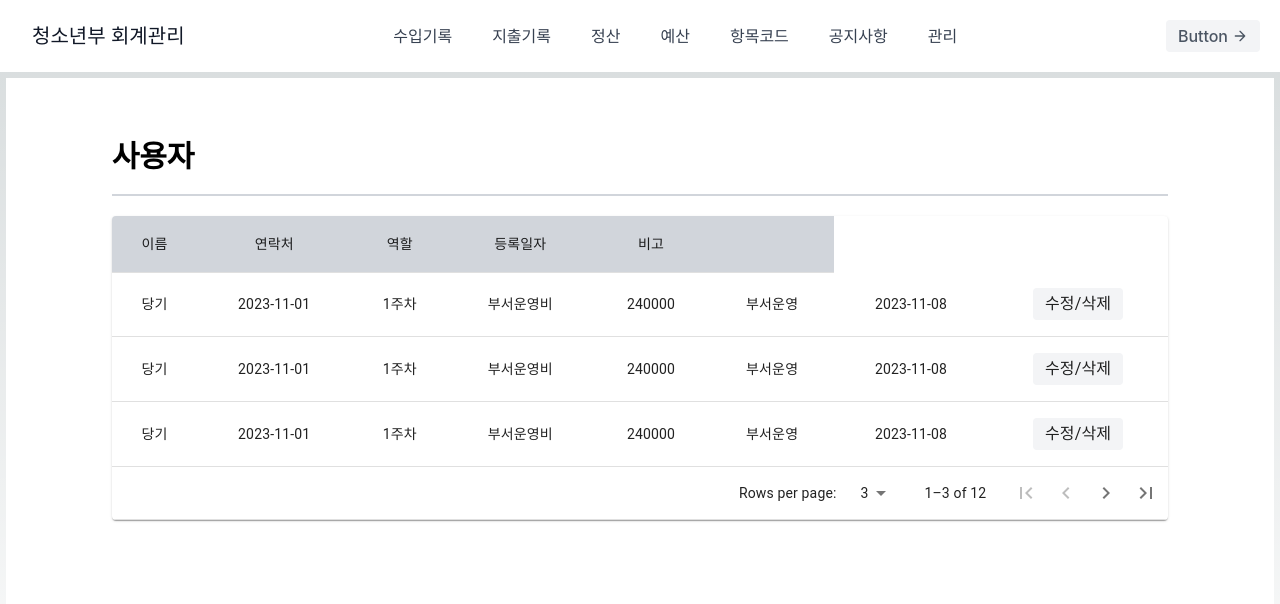
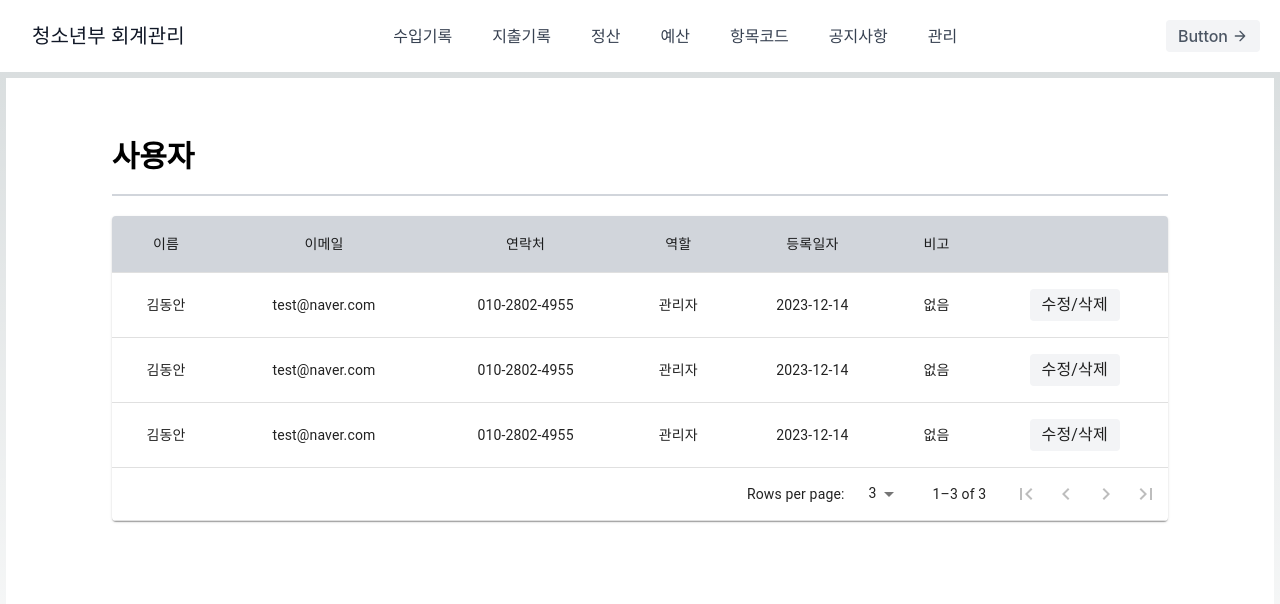
Before and after one commit to AMeaningfulStar/Accounting, a Next.js app: page /management in a window 1280 px wide. Shown: the top 604 px of the page. Built offline with nearby package versions, Linux system fonts and the light colour scheme.

Commit message:
FEAT: Managment Table 및 Page 퍼블리싱
23.12.14

- 관리자(Managment) Page와 그 안에 Table 퍼블리싱
- 임시 데이터로 데이터 테이블 노출

```diff
--- /dev/null
+++ b/components/Contents/Main/ManagmentTable.tsx
@@ -0,0 +1,255 @@
+import React, { useState } from "react";
+import Table from "@mui/material/Table";
+import TableBody from "@mui/material/TableBody";
+import TableCell from "@mui/material/TableCell";
+import TableContainer from "@mui/material/TableContainer";
+import TableHead from "@mui/material/TableHead";
+import TableRow from "@mui/material/TableRow";
+import Paper from "@mui/material/Paper";
+import { useTheme } from "@mui/material/styles";
+import Box from "@mui/material/Box";
+import TableFooter from "@mui/material/TableFooter";
+import TablePagination from "@mui/material/TablePagination";
+import IconButton from "@mui/material/IconButton";
+import FirstPageIcon from "@mui/icons-material/FirstPage";
+import KeyboardArrowLeft from "@mui/icons-material/KeyboardArrowLeft";
+import KeyboardArrowRight from "@mui/icons-material/KeyboardArrowRight";
+import LastPageIcon from "@mui/icons-material/LastPage";
+
+interface TablePaginationActionsProps {
+  count: number;
+  page: number;
+  rowsPerPage: number;
+  onPageChange: (
+    event: React.MouseEvent<HTMLButtonElement>,
+    newPage: number
+  ) => void;
+}
+
+function TablePaginationActions(props: TablePaginationActionsProps) {
+  const theme = useTheme();
+  const { count, page, rowsPerPage, onPageChange } = props;
+
+  const handleFirstPageButtonClick = (
+    event: React.MouseEvent<HTMLButtonElement>
+  ) => {
+    onPageChange(event, 0);
+  };
+
+  const handleBackButtonClick = (
+    event: React.MouseEvent<HTMLButtonElement>
+  ) => {
+    onPageChange(event, page - 1);
+  };
+
+  const handleNextButtonClick = (
+    event: React.MouseEvent<HTMLButtonElement>
+  ) => {
+    onPageChange(event, page + 1);
+  };
+
+  const handleLastPageButtonClick = (
+    event: React.MouseEvent<HTMLButtonElement>
+  ) => {
+    onPageChange(event, Math.max(0, Math.ceil(count / rowsPerPage) - 1));
+  };
+
+  return (
+    <Box sx={{ flexShrink: 0, ml: 2.5 }}>
+      <IconButton
+        onClick={handleFirstPageButtonClick}
+        disabled={page === 0}
+        aria-label="first page"
+      >
+        {theme.direction === "rtl" ? <LastPageIcon /> : <FirstPageIcon />}
+      </IconButton>
+      <IconButton
+        onClick={handleBackButtonClick}
+        disabled={page === 0}
+        aria-label="previous page"
+      >
+        {theme.direction === "rtl" ? (
+          <KeyboardArrowRight />
+        ) : (
+          <KeyboardArrowLeft />
+        )}
+      </IconButton>
+      <IconButton
+        onClick={handleNextButtonClick}
+        disabled={page >= Math.ceil(count / rowsPerPage) - 1}
+        aria-label="next page"
+      >
+        {theme.direction === "rtl" ? (
+          <KeyboardArrowLeft />
+        ) : (
+          <KeyboardArrowRight />
+        )}
+      </IconButton>
+      <IconButton
+        onClick={handleLastPageButtonClick}
+        disabled={page >= Math.ceil(count / rowsPerPage) - 1}
+        aria-label="last page"
+      >
+        {theme.direction === "rtl" ? <FirstPageIcon /> : <LastPageIcon />}
+      </IconButton>
+    </Box>
+  );
+}
+
+interface ManagmentType {
+  name: string;
+  email: string;
+  contactNumber: string;
+  role: string;
+  registrationDate: string;
+  description: string;
+}
+
+interface ManagmentTableType {
+  tableData: Array<ManagmentType>;
+}
+
+export default function ManagmentTable({ tableData }: ManagmentTableType) {
+  const [page, setPage] = useState(0);
+  const [rowsPerPage, setRowsPerPage] = useState(3);
+  const headerNames = [
+    "이름",
+    "이메일",
+    "연락처",
+    "역할",
+    "등록일자",
+    "비고",
+    "",
+  ];
+
+  // Avoid a layout jump when reaching the last page with empty rows.
+  const emptyRows =
+    page > 0 ? Math.max(0, (1 + page) * rowsPerPage - tableData.length) : 0;
+
+  const handleChangePage = (
+    event: React.MouseEvent<HTMLButtonElement> | null,
+    newPage: number
+  ) => {
+    setPage(newPage);
+  };
+
+  const handleChangeRowsPerPage = (
+    event: React.ChangeEvent<HTMLInputElement | HTMLTextAreaElement>
+  ) => {
+    setRowsPerPage(parseInt(event.target.value));
+    setPage(0);
+  };
+
+  // 연락처 format
+  const formatContactNumber = (contactNumber: string) => {
+    const cleanedNumber = contactNumber.replace(/\D/g, '');
+    const match = cleanedNumber.match(/^(\d{3})(\d{4})(\d{4})$/);
+
+    if (match) {
+      return `${match[1]}-${match[2]}-${match[3]}`;
+    } else {
+      // Handle invalid phone numbers
+      return contactNumber;
+    }
+  }
+
+  // 역할 format
+  const formatRole = (role: string) => {
+    switch (role) {
+      case "admin":
+        return "관리자";
+      case "":
+        return "작업자";
+      default:
+        return "일반회원";
+    }
+  };
+
+  // 등록일자 format
+  const formatRegistrationDate = (registrationDate: string) => {
+    const cleanedDate = registrationDate.replace(/\D/g, '');
+    const match = cleanedDate.match(/^(\d{4})(\d{2})(\d{2})$/);
+
+    if (match) {
+      return `${match[1]}-${match[2]}-${match[3]}`;
+    } else {
+      // Handle invalid phone numbers
+      return registrationDate;
+    }
+  }
+
+  return (
+    <TableContainer component={Paper}>
+      <Table sx={{ width: "100%" }} aria-label="custom pagination table">
+        <TableHead className="bg-gray-300">
+          <TableRow>
+            {headerNames &&
+              headerNames.map((name, idx) => (
+                <TableCell
+                  key={idx}
+                  align="center"
+                  className="font-semibold text-sm"
+                >
+                  {name}
+                </TableCell>
+              ))}
+          </TableRow>
+        </TableHead>
+        <TableBody>
+          {tableData
+            .slice(page * rowsPerPage, page * rowsPerPage + rowsPerPage)
+            .map((tableData, idx) => (
+              <TableRow key={idx}>
+                <TableCell component="th" scope="row" align="center">
+                  {tableData.name}
+                </TableCell>
+                <TableCell align="center">
+                  {tableData.email}
+                </TableCell>
+                <TableCell align="center">
+                  {formatContactNumber(tableData.contactNumber)}
+                </TableCell>
+                <TableCell align="center">{formatRole(tableData.role)}</TableCell>
+                <TableCell align="center">
+                  {formatRegistrationDate(tableData.registrationDate)}
+                </TableCell>
+                <TableCell align="center">{tableData.description}</TableCell>
+                <TableCell align="center">
+                  <button
+                    className="inline-flex items-center bg-gray-100 border-0 py-1 px-3 focus:outline-none hover:bg-gray-200 rounded text-base mt-4 md:mt-0"
+                  >
+                    수정/삭제
+                  </button>
+                </TableCell>
+              </TableRow>
+            ))}
+          {emptyRows > 0 && (
+            <TableRow style={{ height: 65 * emptyRows }}>
+              <TableCell colSpan={8} />
+            </TableRow>
+          )}
+        </TableBody>
+        <TableFooter>
+          <TableRow>
+            <TablePagination
+              rowsPerPageOptions={[3, 5, 7]}
+              colSpan={8}
+              count={tableData.length}
+              rowsPerPage={rowsPerPage}
+              page={page}
+              SelectProps={{
+                inputProps: {
+                  "aria-label": "rows per page",
+                },
+                native: true,
+              }}
+              onPageChange={handleChangePage}
+              onRowsPerPageChange={handleChangeRowsPerPage}
+              ActionsComponent={TablePaginationActions}
+            />
+          </TableRow>
+        </TableFooter>
+      </Table>
+    </TableContainer>
+  );
+}
--- a/package.json
+++ b/package.json
@@ -15,8 +15,11 @@
     "@mui/material": "^5.14.17",
     "@mui/x-data-grid": "^6.18.0",
     "@mui/x-data-grid-generator": "^6.18.0",
+    "@types/react-datepicker": "^4.19.3",
+    "axios": "^1.6.2",
     "next": "14.0.1",
     "react": "^18",
+    "react-datepicker": "^4.21.0",
     "react-dom": "^18",
     "zustand": "^4.4.6"
   },
--- a/pages/management.tsx
+++ b/pages/management.tsx
@@ -1,18 +1,53 @@
 import Layout from "@components/Layout/Layout";
 import Title from "@components/Contents/Header/Title";
-import TableBox from "@components/Contents/Main/TableBox";
+
+import ManagmentTable from "@components/Contents/Main/ManagmentTable";
+
+interface ManagmentType {
+  name: string;
+  email: string;
+  contactNumber: string;
+  role: string;
+  registrationDate: string;
+  description: string;
+}
+
+const ManagmentData: Array<ManagmentType> = [
+  {
+    name: "김동안",
+    email: "test@naver.com",
+    contactNumber: "01028024955",
+    role: "admin",
+    registrationDate: "20231214",
+    description: "없음",
+  },
+  {
+    name: "김동안",
+    email: "test@naver.com",
+    contactNumber: "01028024955",
+    role: "admin",
+    registrationDate: "20231214",
+    description: "없음",
+  },
+  {
+    name: "김동안",
+    email: "test@naver.com",
+    contactNumber: "01028024955",
+    role: "admin",
+    registrationDate: "20231214",
+    description: "없음",
+  },
+];
 
 export default function Management() {
-  const headerNames = ['이름', '연락처', '역할', '등록일자', '비고', '']
-
   return (
     <Layout>
       <div className="flex flex-row items-end gap-10">
         <Title title="사용자" />
       </div>
       <div className="border border-gray-300 w-full" />
+        <ManagmentTable tableData={ManagmentData} />
       <div>
-        <TableBox headerNames={headerNames} />
       </div>
     </Layout>
   );
```
